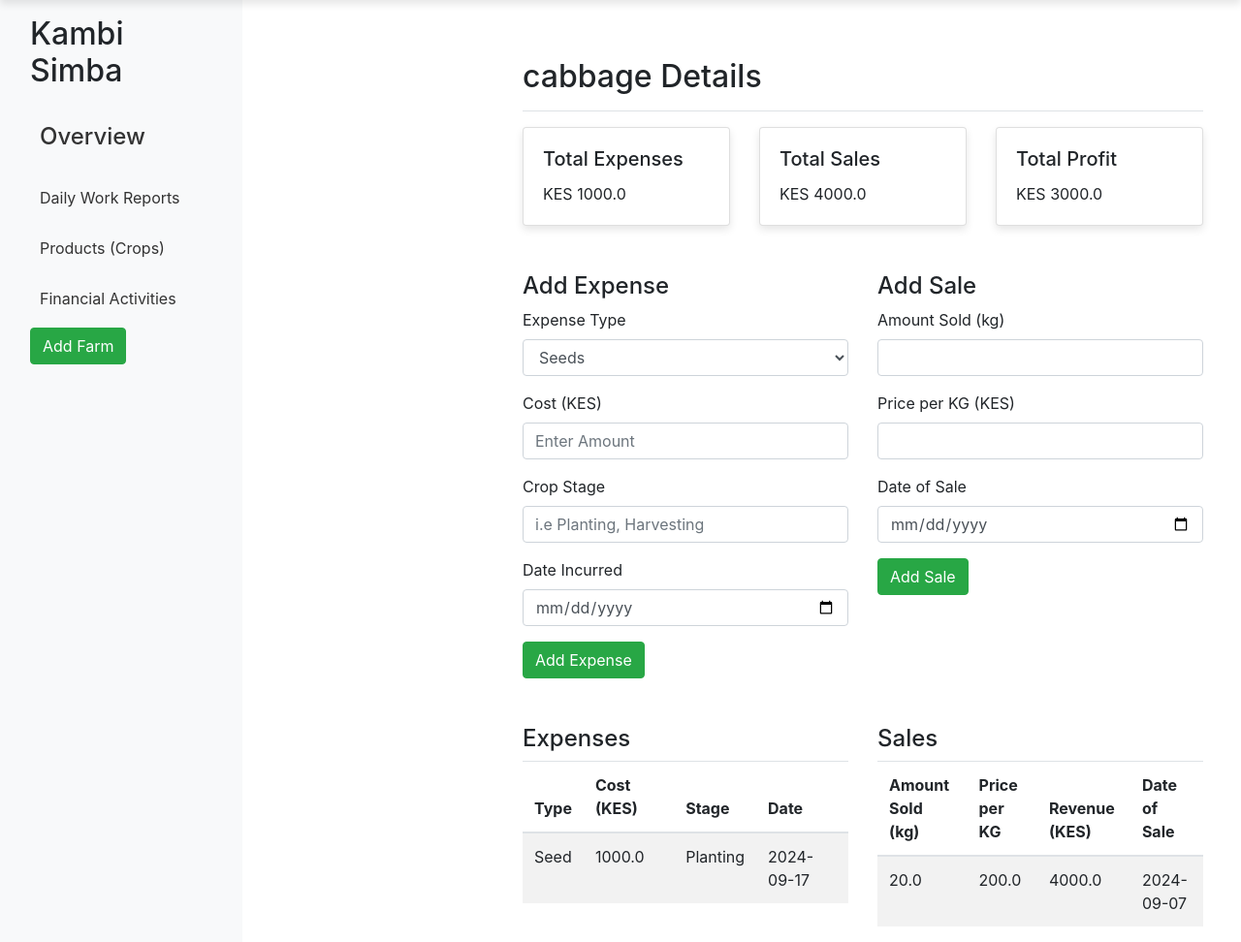
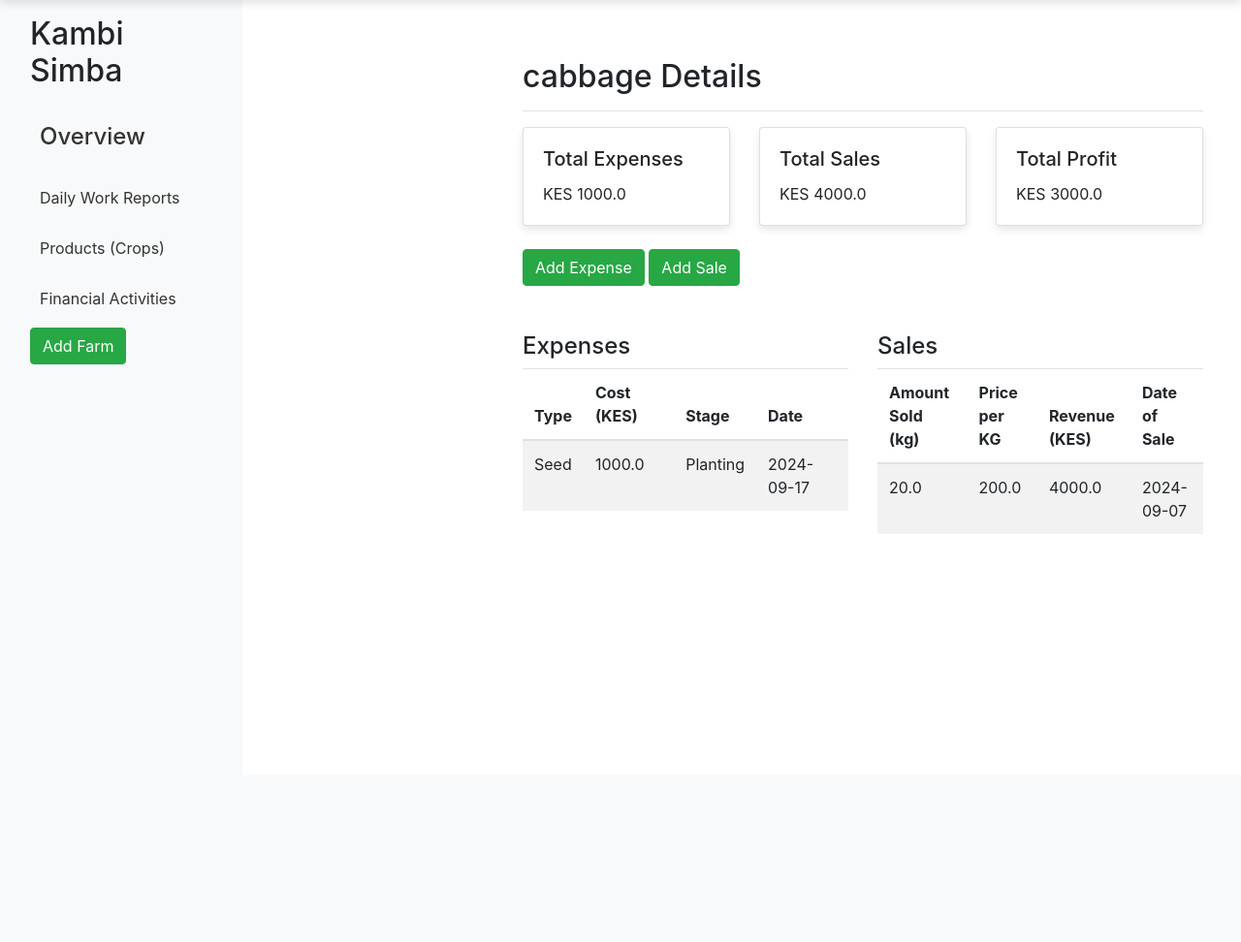
Before and after one commit to Yator1/ShambaSmart, a Flask app: page /crop/1 in a window 1280 px wide. Shown: the part 56-1028 px from the top of the page at 97% size. After the commit the page ends 589 px from the top, so only its background shows below. Run offline with Flask 3, Linux system fonts and the light colour scheme; a user stored in the database is signed in; some libraries are stand-ins or nearby versions.

Commit message:
Adding modals in crop detail html and deleting add crop html

```diff
--- a/website/templates/crop_detail.html
+++ b/website/templates/crop_detail.html
@@ -37,10 +37,28 @@
         </div>
     </div>
 
-    <!-- Add Expense and Sale Forms -->
-    <div class="row mt-4">
-        <div class="col-md-6">
-            <h4>Add Expense</h4>
+    <button type="button" class="btn btn-success" data-toggle="modal" data-target="#addExpenseModal">
+        Add Expense
+    </button>
+
+    <button type="button" class="btn btn-success" data-toggle="modal" data-target="#addSaleModal">
+        Add Sale
+    </button>
+
+
+    <!-- Add Expense Modal -->
+
+    <div class="modal fade" id="addExpenseModal" tabindex="-1" role="dialog" aria-labelledby="addExpenseModalLabel"
+        aria-hidden="true">
+        <div class="modal-dialog" role="document">
+            <div class="modal-content">
+                <div class="modal-header">
+                    <h5 class="modal-title" id="addCropModalLabel">Add Expense</h5>
+                    <button type="button" class="close" data-dismiss="modal" aria-label="Close">
+                        <span aria-hidden="true">&times;</span>
+                    </button>
+                </div>
+                <div class="modal-body">
                     <form method="POST" action="{{ url_for('views.crop_detail', crop_id=crop.crop_id) }}">
 
                         <input type="hidden" name="add_expense" value="true">
@@ -57,12 +75,14 @@
 
                         <div class="mb-3">
                             <label for="cost" class="form-label">Cost (KES)</label>
-                    <input type="number" class="form-control" id="cost" name="cost" required placeholder="Enter Amount">
+                            <input type="number" class="form-control" id="cost" name="cost" required
+                                placeholder="Enter Amount">
                         </div>
 
                         <div class="mb-3">
                             <label for="stage" class="form-label">Crop Stage</label>
-                    <input type="text" class="form-control" id="stage" name="stage" placeholder="i.e Planting, Harvesting">
+                            <input type="text" class="form-control" id="stage" name="stage"
+                                placeholder="i.e Planting, Harvesting">
                         </div>
 
                         <div class="mb-3">
@@ -70,19 +90,36 @@
                             <input type="date" class="form-control" id="date_incurred" name="date_incurred" required>
                         </div>
 
+                        <div class="modal-footer">
                             <button type="submit" class="btn btn-success">Add Expense</button>
+                            <button type="button" class="btn btn-secondary" data-dismiss="modal">Cancel</button>
+                        </div>
                     </form>
                 </div>
+            </div>
+        </div>
+    </div>
 
-        <div class="col-md-6">
-            <h4>Add Sale</h4>
+    <!-- Add Sales Modal -->
+    <div class="modal fade" id="addSaleModal" tabindex="-1" role="dialog" aria-labelledby="addSaleModalLabel"
+        aria-hidden="true">
+        <div class="modal-dialog" role="document">
+            <div class="modal-content">
+                <div class="modal-header">
+                    <h5 class="modal-title" id="addCropModalLabel">Add Sale</h5>
+                    <button type="button" class="close" data-dismiss="modal" aria-label="Close">
+                        <span aria-hidden="true">&times;</span>
+                    </button>
+                </div>
+                <div class="modal-body">
                     <form method="POST" action="{{ url_for('views.crop_detail', crop_id=crop.crop_id) }}">
 
                         <input type="hidden" name="add_sale" value="true">
 
                         <div class="mb-3">
                             <label for="amount_sold" class="form-label">Amount Sold (kg)</label>
-                    <input type="number" step="0.01" class="form-control" id="amount_sold" name="amount_sold" required>
+                            <input type="number" step="0.01" class="form-control" id="amount_sold" name="amount_sold"
+                                required>
                         </div>
 
                         <div class="mb-3">
@@ -95,8 +132,13 @@
                             <input type="date" class="form-control" id="date_of_sale" name="date_of_sale" required>
                         </div>
 
+                        <div class="modal-footer">
                             <button type="submit" class="btn btn-success">Add Sale</button>
+                            <button type="button" class="btn btn-secondary" data-dismiss="modal">Cancel</button>
+                        </div>
                     </form>
+                </div>
+            </div>
         </div>
     </div>
 
```
Also changed, not shown: website/templates/add_crop.html (deleted, +0 -56 lines), website/templates/base.html (+8 -2 lines), instance/crop_production.db. Lines whose indentation alone changed are shown as unchanged.
